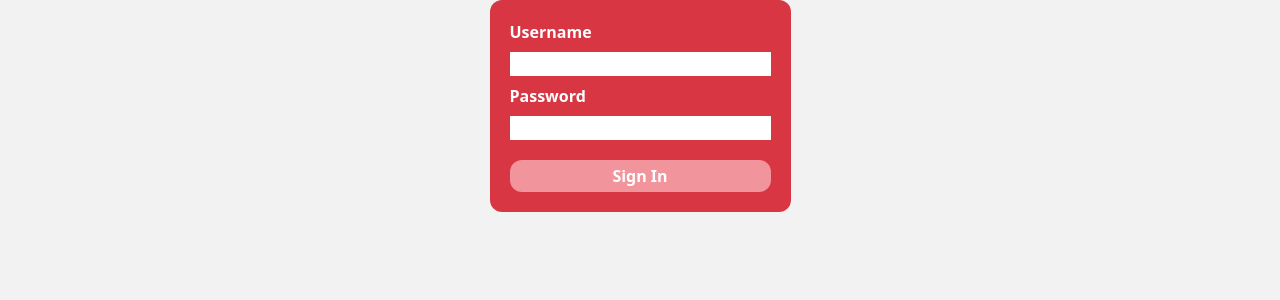
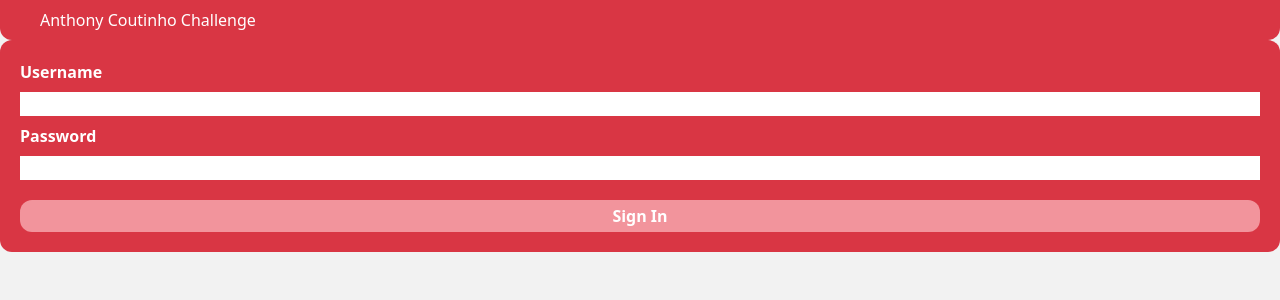
Before and after one commit to thonycsdev/company-frontend-challenge, a Next.js app: page / in a window 1280 px wide. Shown: the top 300 px of the page. Built offline with nearby package versions, Linux system fonts and the light colour scheme; no server answers.

Commit message:
adicionando header no projeto

```diff
--- /dev/null
+++ b/src/components/Header/HeaderComponent.tsx
@@ -0,0 +1,28 @@
+import { useAuth } from '@/context/authContext';
+import { useRouter } from 'next/router';
+
+export default function HeaderComponent() {
+	const { getUser, logout } = useAuth();
+	const router = useRouter();
+	const user = getUser();
+	const handleLogout = () => {
+		logout();
+		router.push('/');
+	};
+	return (
+		<div className="text-white flex items-center justify-between px-10 w-full h-10 bg-colorFullRed sticky top-0 rounded-b-xl z-10">
+			<div>Anthony Coutinho Challenge</div>
+			{user && (
+				<div className="flex justify-evenly w-48">
+					<div>{user?.fullname}</div>
+					<div
+						onClick={handleLogout}
+						className="underline hover:scale-105 hover:cursor-pointer"
+					>
+						Logout
+					</div>
+				</div>
+			)}
+		</div>
+	);
+}
--- a/src/pages/_app.tsx
+++ b/src/pages/_app.tsx
@@ -1,11 +1,13 @@
+import HeaderComponent from '@/components/Header/HeaderComponent';
 import { AuthProvider } from '@/context/authContext';
 import '@/styles/globals.css';
 import type { AppProps } from 'next/app';
 
 export default function App({ Component, pageProps }: AppProps) {
-  return (
-    <AuthProvider>
-      <Component {...pageProps} />
-    </AuthProvider>
-  );
+	return (
+		<AuthProvider>
+			<HeaderComponent />
+			<Component {...pageProps} />
+		</AuthProvider>
+	);
 }
--- a/src/pages/companies/index.tsx
+++ b/src/pages/companies/index.tsx
@@ -34,19 +34,26 @@ export default function Companies() {
 			.finally(() => setIsLoading(false));
 	};
 	function fetchCompanies() {
+		setIsLoading(true);
 		public_instance
 			.get('companies', {
 				headers: {
 					Authorization: `Bearer ${user?.jwtToken}`
 				}
 			})
-			.then((c) => setCompanies(c.data));
+			.then((c) => setCompanies(c.data))
+			.finally(() => setIsLoading(false));
 	}
 	return (
-		<TableComponent
-			onDeleteClick={handleDeleteClick}
-			isLoading={isLoading}
-			companies={companies}
-		/>
+		<div className="w-4/5 mx-auto p-5 flex justify-center flex-col">
+			<button className="m-5 bg-coolPink p-1 rounded-xl w-48 text-white">
+				Cadastrar Empresa
+			</button>
+			<TableComponent
+				onDeleteClick={handleDeleteClick}
+				isLoading={isLoading}
+				companies={companies}
+			/>
+		</div>
 	);
 }
--- a/src/styles/globals.css
+++ b/src/styles/globals.css
@@ -4,9 +4,5 @@
 
 body {
 	height: 100%;
-	width: 100%;
 	background-color: #f2f2f2;
-	display: flex;
-	justify-content: center;
-	align-items: center;
 }
```
